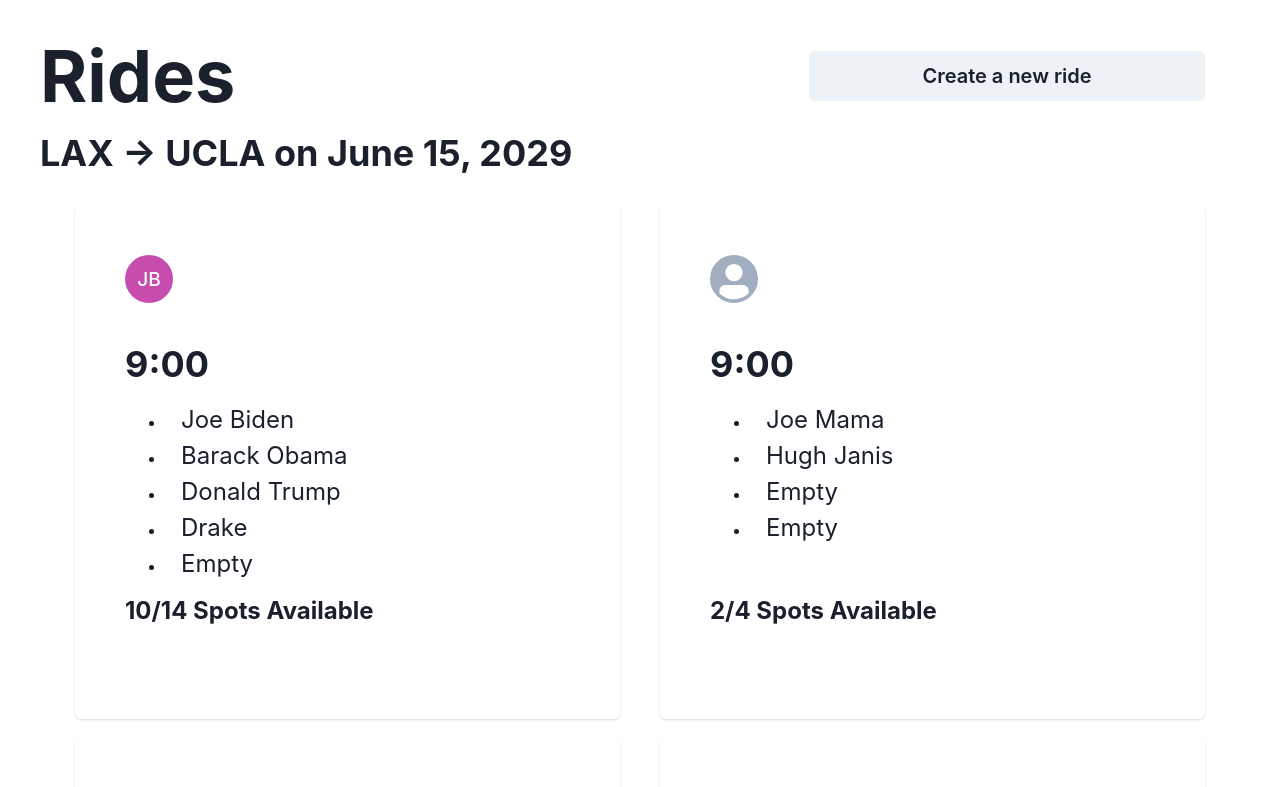
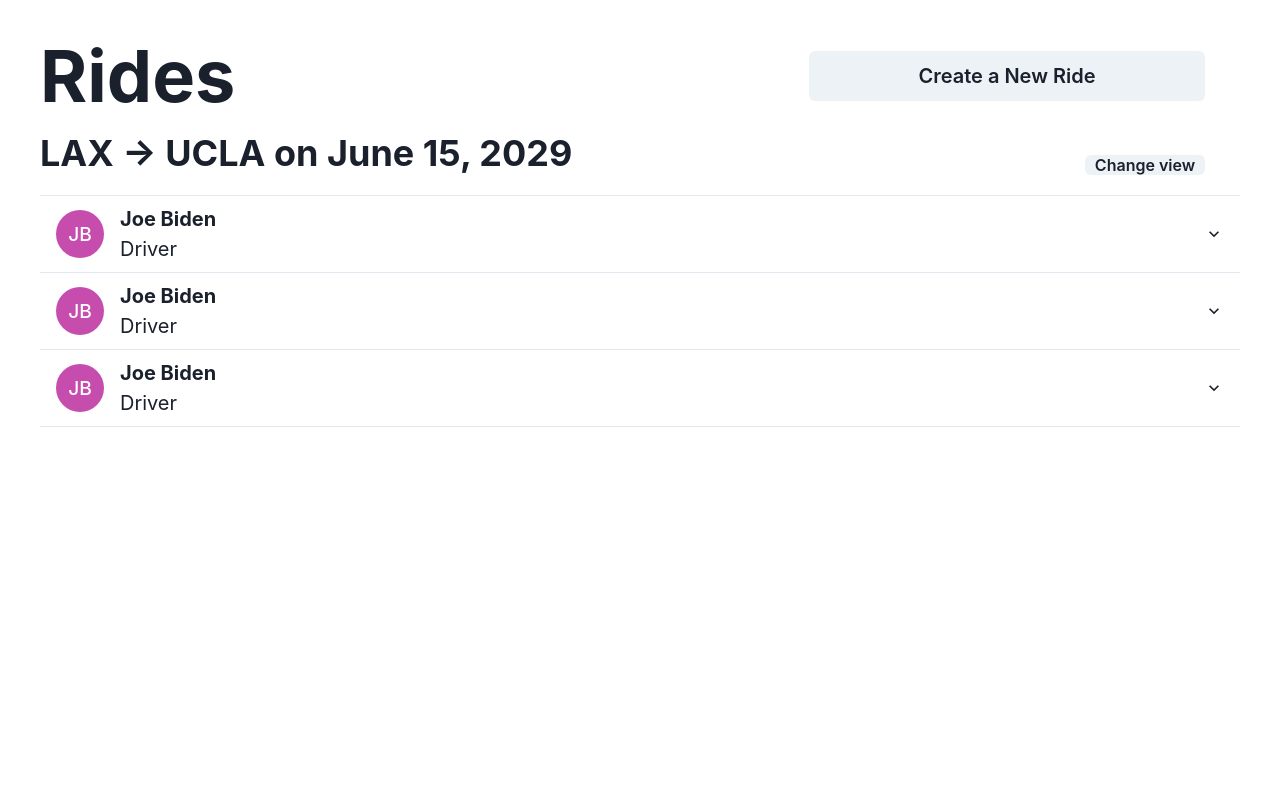
Before and after one commit to shzcuber/bruber, a React (Create React App) app in the folder frontend/: page /rides in a window 1280 px wide. Shown: the top 787 px of the page. Built offline with nearby package versions, Linux system fonts and the light colour scheme; a web font is replaced by a local one.

Commit message:
Add accordion view in Rides page, add button to switch between accordion view and card view

```diff
--- a/frontend/src/pages/Rides.js
+++ b/frontend/src/pages/Rides.js
@@ -1,4 +1,9 @@
 import {
+  Accordion,
+  AccordionButton,
+  AccordionIcon,
+  AccordionItem,
+  AccordionPanel,
   Avatar,
   Box,
   Button,
@@ -13,8 +18,24 @@
   Spacer,
   Text,
   UnorderedList,
+  useControllableState,
   VStack,
 } from "@chakra-ui/react";
+
+const sampleRideInfo = {
+  driver: {
+    name: "Joe Biden",
+    avatarSrc: "../../public/logo512.png",
+    rating: 4.5,
+  },
+  time: {
+    start: 930,
+    end: 1030,
+  },
+  capacity: 4,
+  passengers: ["Barack Obama", "Donald Trump", "Drake"],
+};
+
 function RideCard(props) {
   /* props will have:
    * a driver,
@@ -23,27 +44,26 @@
    * a carpool capacity (will fill any vacancies with "empty")
    */
   console.log(props);
-    let emptyList = Array(props.capacity - props.names.length).fill("Empty");
-    const peopleList = [...props.names, ...emptyList].map((name, index) => {
-        return (
-            <ListItem key={index} paddingLeft="15px">
-                <Text fontSize="2xl">{name}</Text>
-            </ListItem>
-        );
-    });
+  const peopleList = passengersToList(props.names, props.capacity);
   return (
     <Card padding="30px">
-            <CardHeader>
+      <CardHeader height="70px">
+        <Flex gap="4" align="center">
           <Avatar name={props.driver} />
+          <Box>
+            <Text as="b" fontSize="xl">
+              {props.driver}
+            </Text>
+            <Text fontSize="xl">Driver</Text>
+          </Box>
+        </Flex>
       </CardHeader>
       <CardBody>
         <VStack spacing={4} align="left">
-                    <Heading size="xl">{props.time}</Heading>
-                    <UnorderedList
-                        paddingLeft="25px"
-                        height="175px"
-                        overflow="hidden"
-                    >
+          <Text as="b" fontSize="3xl">
+            {props.time}
+          </Text>
+          <UnorderedList paddingLeft="25px" height="150px" overflow="hidden">
             {peopleList}
           </UnorderedList>
           <Text as="b" fontSize="2xl">
@@ -59,7 +79,67 @@
     </Card>
   );
 }
+function RideCardGrid(props) {
+  const rideCardList = props.rides.map((ride, index) => (
+    <RideCard
+      key={index}
+      driver={ride.driver.name}
+      time={ride.time.start}
+      capacity={ride.capacity}
+      names={ride.passengers}
+    />
+  ));
+  return (
+    <SimpleGrid
+      minChildWidth="350px"
+      spacingX="40px"
+      spacingY="20px"
+      margin="30px 35px"
+    >
+      {rideCardList}
+    </SimpleGrid>
+  );
+}
+function RideCardAccordion(props) {
+  const rideAccordionItems = props.rides.map((ride, index) => (
+    <AccordionItem key={index}>
+      <AccordionButton display="block">
+        <Flex align="center">
+          <Flex gap="4" align="center">
+            <Avatar name={ride.driver.name} />
+            <Box textAlign="left">
+              <Text as="b" fontSize="xl">
+                {ride.driver.name}
+              </Text>
+              <Text fontSize="xl">Driver</Text>
+            </Box>
+          </Flex>
+          <Spacer />
+          <AccordionIcon />
+        </Flex>
+      </AccordionButton>
+      <AccordionPanel>
+        <UnorderedList paddingLeft="25px" height="150px" overflow="hidden">
+          {passengersToList(ride.passengers, ride.capacity)}
+        </UnorderedList>
+        <Text as="b" fontSize="2xl">
+          {ride.capacity -
+            ride.passengers.length +
+            "/" +
+            ride.capacity +
+            " Spots Available"}
+        </Text>
+      </AccordionPanel>
+    </AccordionItem>
+  ));
+
+  return <Accordion allowMultiple>{rideAccordionItems}</Accordion>;
+}
 function Rides() {
+  const rides = [sampleRideInfo, sampleRideInfo, sampleRideInfo];
+  const [viewAccordion, setViewAccordion] = useControllableState({
+    defaultValue: true,
+  });
   return (
     <Box padding="40px">
       <Flex align="center">
@@ -68,47 +148,46 @@
         </Heading>
         <Spacer />
         <Button margin="0px 35px" width="33%" height="50px">
-                    <Text fontSize="xl"> Create a new ride</Text>
+          <Text fontSize="xl"> Create a New Ride</Text>
         </Button>
       </Flex>
+      <Flex align="end">
         <Heading as="h2" size="xl" margin="20px 0px">
           {"LAX -> UCLA on June 15, 2029"}
         </Heading>
-            <SimpleGrid
-                columns={2}
-                spacingX="40px"
-                spacingY="20px"
-                margin="30px 35px"
+        <Spacer />
+        <Button
+          margin="20px 35px"
+          width="10%"
+          height="20px"
+          onClick={() => {
+            console.log("clicked!");
+            setViewAccordion(!viewAccordion);
+          }}
         >
-                <RideCard
-                    driver="Joe Biden"
-                    time="9:00"
-                    capacity={14}
-                    names={[
-                        "Joe Biden",
-                        "Barack Obama",
-                        "Donald Trump",
-                        "Drake",
-                    ]}
-                />
-                <RideCard
-                    time="9:00"
-                    capacity={4}
-                    names={["Joe Mama", "Hugh Janis"]}
-                />
-                <RideCard
-                    time="9:00"
-                    capacity={4}
-                    names={["Joe Mama", "Hugh Janis"]}
-                />
-                <RideCard
-                    time="9:00"
-                    capacity={4}
-                    names={["Joe Mama", "Hugh Janis"]}
-                />
-            </SimpleGrid>
+          Change view
+        </Button>
+      </Flex>
+      {viewAccordion ? (
+        <RideCardAccordion rides={rides} />
+      ) : (
+        <RideCardGrid rides={rides} />
+      )}
     </Box>
   );
 }
 
 export default Rides;
+
+//utility
+function passengersToList(passengers, capacity) {
+  let emptyList = Array(capacity - passengers.length).fill("Empty");
+  const peopleList = [...passengers, ...emptyList].map((name, index) => {
+    return (
+      <ListItem key={index} paddingLeft="15px">
+        <Text fontSize="2xl">{name}</Text>
+      </ListItem>
+    );
+  });
+  return peopleList;
+}
```
Lines whose indentation alone changed are shown as unchanged.
